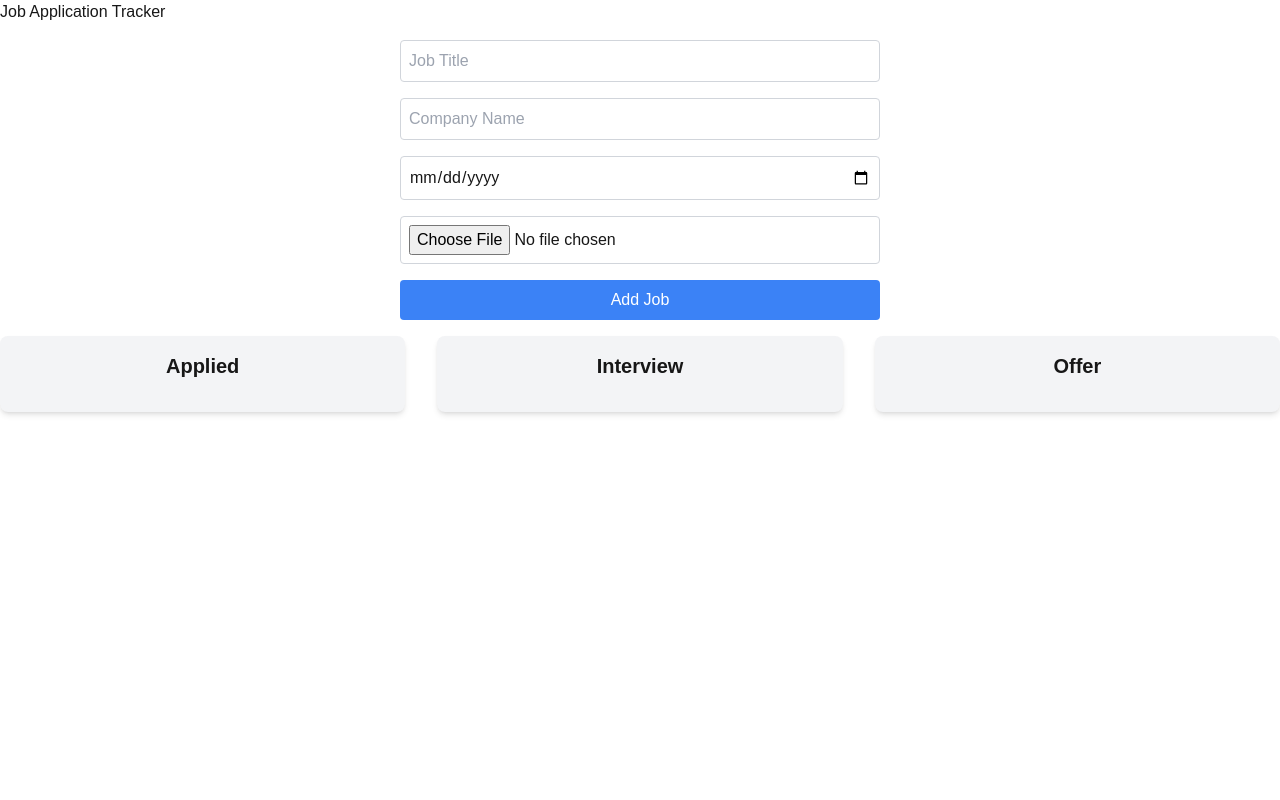
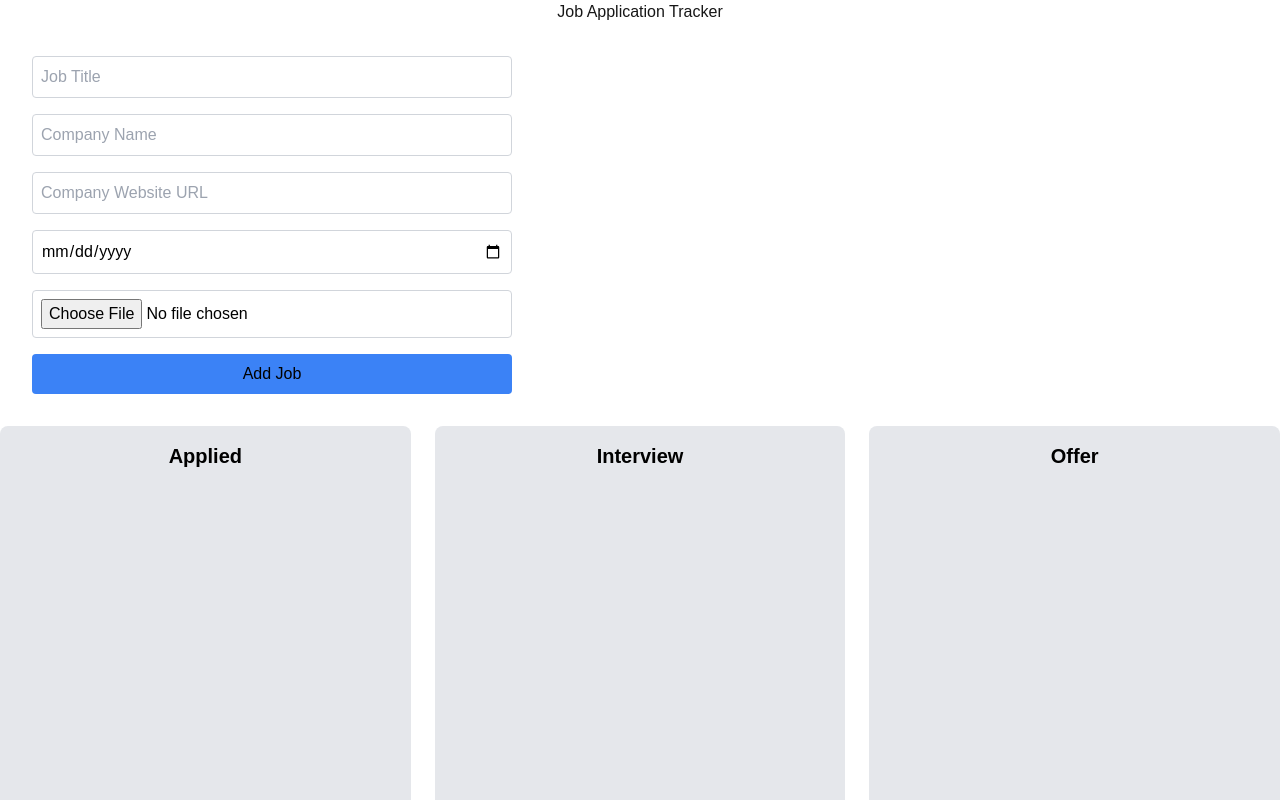
Before and after one commit to AlainDLC/job-tracker, a Next.js app in the folder job-tracker/: page / in a window 1280 px wide. Shown: the top 800 px of the page. Built offline with nearby package versions, Linux system fonts and the light colour scheme.

Commit message:
implement the logik next step crud in superbase

```diff
--- a/job-tracker/app/components/JobCard.js
+++ b/job-tracker/app/components/JobCard.js
@@ -1,18 +1,57 @@
+// JobCard.js
+import React from "react";
+
 const JobCard = ({ job, onMoveJob }) => {
+  const handleDownload = (file) => {
+    const fileURL = URL.createObjectURL(file); // Create a URL for the file
+    const link = document.createElement("a");
+    link.href = fileURL;
+    link.download = file.name; // Suggest file name when downloading
+    document.body.appendChild(link);
+    link.click();
+    document.body.removeChild(link);
+  };
+
   return (
-    <div className="border border-gray-300 rounded-lg p-4 shadow-md bg-white  text-black">
+    <div className="border border-gray-300 rounded-lg p-4 shadow-md bg-white text-black">
       <h3 className="text-lg font-semibold">{job.company_name}</h3>
       <p>
         <strong>Job Title:</strong> {job.job_title}
       </p>
+      {job.company_link && (
+        <p>
+          <strong>Company Website:</strong>{" "}
+          <a
+            href={job.company_link}
+            target="_blank"
+            rel="noopener noreferrer"
+            className="text-blue-500 hover:underline"
+          >
+            {job.company_link}
+          </a>
+        </p>
+      )}
       <p>
         <strong>Stage:</strong> {job.stage}
       </p>
       <p>
         <strong>Application Date:</strong> {job.application_date}
       </p>
+
       <p>
-        <strong>CV:</strong> {job.cv ? job.cv.name : "No CV uploaded"}
+        {job.cv ? (
+          <div>
+            <p>Cv</p>
+            <button
+              onClick={() => handleDownload(job.cv)}
+              className="text-blue-500 underline ml-2"
+            >
+              Open <span>{job.cv.name}</span>
+            </button>
+          </div>
+        ) : (
+          "No CV uploaded"
+        )}
       </p>
 
       <div className="mt-4 space-x-2">
@@ -20,19 +59,19 @@ const JobCard = ({ job, onMoveJob }) => {
           onClick={() => onMoveJob(job.id, "Applied")}
           className="bg-blue-500 text-black py-2 px-4 rounded hover:bg-blue-700"
         >
-          Move to Applied
+          Applied
         </button>
         <button
           onClick={() => onMoveJob(job.id, "Interview")}
           className="bg-blue-500 text-black py-2 px-4 rounded hover:bg-blue-700"
         >
-          Move to Interview
+          Interview
         </button>
         <button
           onClick={() => onMoveJob(job.id, "Offer")}
           className="bg-green-500 text-black py-2 px-4 rounded hover:bg-green-700"
         >
-          Move to Offer
+          Offer
         </button>
       </div>
     </div>
--- a/job-tracker/app/components/JobForm.js
+++ b/job-tracker/app/components/JobForm.js
@@ -4,8 +4,30 @@ import { useState } from "react";
 const JobForm = ({ onSubmit }) => {
   const [jobTitle, setJobTitle] = useState("");
   const [companyName, setCompanyName] = useState("");
+  const [companyLink, setCompanyLink] = useState("");
   const [applicationDate, setApplicationDate] = useState("");
   const [cv, setCv] = useState(null);
+
+  /*
+      const { data, error } = await supabase
+      .from("jobs") // Namnet på din tabell
+      .insert([newJob]);
+
+    if (error) {
+      console.error("Error inserting job:", error);
+      return;
+    }
+
+    // Lägg till jobb i state efter att det lagts till i Supabase
+    onSubmit(data[0]);
+
+    // Rensa formuläret
+    setJobTitle("");
+    setCompanyName("");
+    setApplicationDate("");
+    setCv(null);
+  };
+*/
 
   const handleSubmit = (e) => {
     e.preventDefault();
@@ -14,6 +36,7 @@ const JobForm = ({ onSubmit }) => {
       id: Date.now(), // Generates a unique ID based on time (you might want a more robust solution in production)
       job_title: jobTitle,
       company_name: companyName,
+      company_link: companyLink,
       stage: "Applied", // You can set the initial stage here
       application_date: applicationDate,
       cv: cv,
@@ -22,44 +45,64 @@ const JobForm = ({ onSubmit }) => {
     onSubmit(newJob); // Sending the job data back to the parent component
     setJobTitle("");
     setCompanyName("");
+    setCompanyLink("");
     setApplicationDate("");
     setCv(null);
   };
 
+  const handleFileChange = (e) => {
+    const file = e.target.files[0];
+    if (file) {
+      // You can implement logic here to upload to a server or storage and get the URL
+      const fileUrl = URL.createObjectURL(file); // Create a temporary URL for the uploaded file
+      setCv(file);
+      setCvUrl(fileUrl); // Save the file URL
+    }
+  };
+
   return (
-    <form onSubmit={handleSubmit} className="space-y-4 p-4 max-w-lg mx-auto">
+    <div className="p-4">
+      <form onSubmit={handleSubmit} className="space-y-4 p-4 max-w-lg">
         <input
           type="text"
-        placeholder="Job Title"
+          placeholder="Job Title "
           value={jobTitle}
           onChange={(e) => setJobTitle(e.target.value)}
-        className="w-full p-2 border border-gray-300 rounded"
+          className="w-full p-2 border border-gray-300 rounded  text-black"
         />
         <input
           type="text"
           placeholder="Company Name"
           value={companyName}
           onChange={(e) => setCompanyName(e.target.value)}
-        className="w-full p-2 border border-gray-300 rounded"
+          className="w-full p-2 border border-gray-300 rounded  text-black"
+        />
+        <input
+          type="url"
+          placeholder="Company Website URL"
+          value={companyLink}
+          onChange={(e) => setCompanyLink(e.target.value)}
+          className="w-full p-2 border border-gray-300 rounded  text-black"
         />
         <input
           type="date"
           value={applicationDate}
           onChange={(e) => setApplicationDate(e.target.value)}
-        className="w-full p-2 border border-gray-300 rounded"
+          className="w-full p-2 border border-gray-300 rounded  text-black"
         />
         <input
           type="file"
           onChange={(e) => setCv(e.target.files[0])}
-        className="w-full p-2 border border-gray-300 rounded"
+          className="w-full p-2 border border-gray-300 rounded  text-black"
         />
         <button
           type="submit"
-        className="w-full py-2 bg-blue-500 text-white rounded hover:bg-blue-700"
+          className="w-full py-2 bg-blue-500 rounded hover:bg-blue-700  text-black"
         >
           Add Job
         </button>
       </form>
+    </div>
   );
 };
 
--- a/job-tracker/app/components/ProcessTracker.js
+++ b/job-tracker/app/components/ProcessTracker.js
@@ -1,78 +1,42 @@
-"use client";
-import React from "react";
-import { DragDropContext, Droppable, Draggable } from "react-beautiful-dnd";
+// components/ProcessTracker.js
 import JobCard from "./JobCard";
 
 const ProcessTracker = ({ stages, jobs, setJobs }) => {
-  // Handles the drag-and-drop logic
-  const handleOnDragEnd = (result) => {
-    const { destination, source } = result;
-    if (!destination) return;
+  const handleMoveJob = (jobId, newStage) => {
+    const updatedJobs = jobs.map((job) =>
+      job.id === jobId ? { ...job, stage: newStage } : job
+    );
+    setJobs(updatedJobs);
 
-    const jobId = result.draggableId;
-    const newStage = destination.droppableId; // New stage after dragging
+    /*
+    const updateJobStage = async () => {
+      const { error } = await supabase
+        .from("jobs")
+        .update({ stage: newStage })
+        .eq("id", jobId);
 
-    // Update job's stage in the state
-    setJobs((prevJobs) =>
-      prevJobs.map((job) =>
-        job.id === parseInt(jobId) ? { ...job, stage: newStage } : job
-      )
-    );
-  };
-
-  // Function to handle stage change when moving a job manually
-  const handleMoveJob = (jobId, newStage) => {
-    setJobs((prevJobs) =>
-      prevJobs.map((job) =>
-        job.id === jobId ? { ...job, stage: newStage } : job
-      )
-    );
+      if (error) {
+        console.error("Error updating job stage:", error);
+      }
+            updateJobStage();
+    };*/
   };
 
   return (
-    <DragDropContext onDragEnd={handleOnDragEnd}>
-      <div className="flex space-x-8">
+    <div className="grid grid-cols-3 gap-6  h-[600px] text-black">
       {stages.map((stage) => (
-          <Droppable droppableId={stage} key={stage}>
-            {(provided) => (
-              <div
-                ref={provided.innerRef}
-                {...provided.droppableProps}
-                className="w-1/3 p-4 bg-gray-100 rounded-lg shadow-md"
-              >
-                <h3 className="text-xl font-semibold text-center mb-4">
-                  {stage}
-                </h3>
-                <div className="space-y-4">
-                  {/* Filter jobs by stage */}
+        <div key={stage} className="bg-gray-200 p-4 rounded-lg">
+          <h2 className="text-xl font-semibold">{stage}</h2>
+          <div className="mt-4">
             {jobs
               .filter((job) => job.stage === stage)
-                    .map((job, index) => (
-                      <Draggable
-                        key={job.id}
-                        draggableId={job.id.toString()}
-                        index={index}
-                      >
-                        {(provided) => (
-                          <div
-                            ref={provided.innerRef}
-                            {...provided.draggableProps}
-                            {...provided.dragHandleProps}
-                            className="bg-white p-4 rounded-lg shadow-sm"
-                          >
-                            <JobCard job={job} onMoveJob={handleMoveJob} />
-                          </div>
-                        )}
-                      </Draggable>
+              .map((job) => (
+                <JobCard key={job.id} job={job} onMoveJob={handleMoveJob} />
               ))}
           </div>
-                {provided.placeholder}
         </div>
-            )}
-          </Droppable>
       ))}
     </div>
-    </DragDropContext>
   );
 };
 
--- a/job-tracker/app/page.js
+++ b/job-tracker/app/page.js
@@ -12,8 +12,33 @@ const HomePage = () => {
     setJobs((prevJobs) => [...prevJobs, job]);
   };
 
+  /* // Fetch jobs from Supabase
+  useEffect(() => {
+    const fetchJobs = async () => {
+      const { data, error } = await supabase
+        .from("jobs")
+        .select("*");
+
+      if (error) {
+        console.error("Error fetching jobs:", error);
+        return;
+      }
+
+      setJobs(data); // Set jobs state with the fetched data
+    };
+
+    fetchJobs();
+  }, []);
+
+  // Add a new job to the list (and update Supabase)
+  const handleAddJob = (job) => {
+    setJobs((prevJobs) => [...prevJobs, job]); // Update local state
+
+    // Optionally, you can sync this change with Supabase here if you prefer
+  }; */
+
   return (
-    <div>
+    <div className="text-center">
       <h1>Job Application Tracker</h1>
       <JobForm onSubmit={handleAddJob} />
       <ProcessTracker stages={stages} jobs={jobs} setJobs={setJobs} />
--- a/job-tracker/package.json
+++ b/job-tracker/package.json
@@ -9,7 +9,7 @@
     "lint": "next lint"
   },
   "dependencies": {
-
+    "@supabase/supabase-js": "^2.46.1",
     "next": "15.0.3",
     "react": "^18.3.1",
     "react-beautiful-dnd": "^13.1.1",
```
Also changed, not shown: 1 other file (tests, documents, lock files or other folders). Lines whose indentation alone changed are shown as unchanged.
